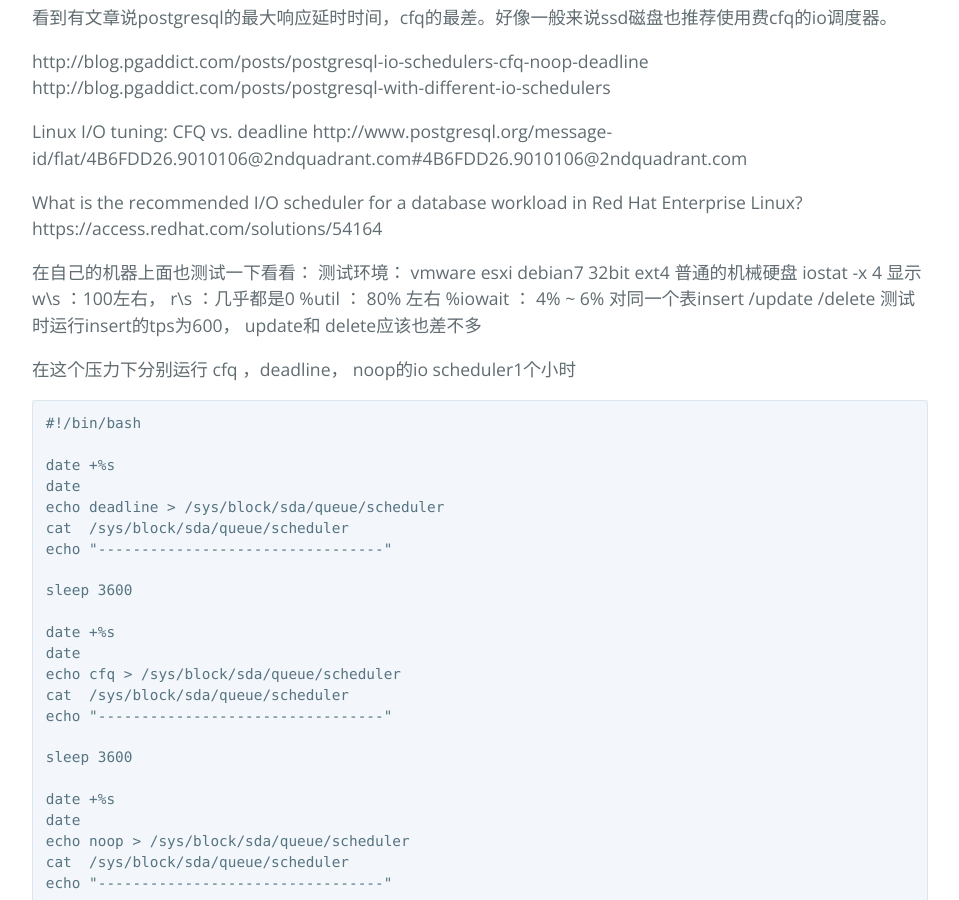
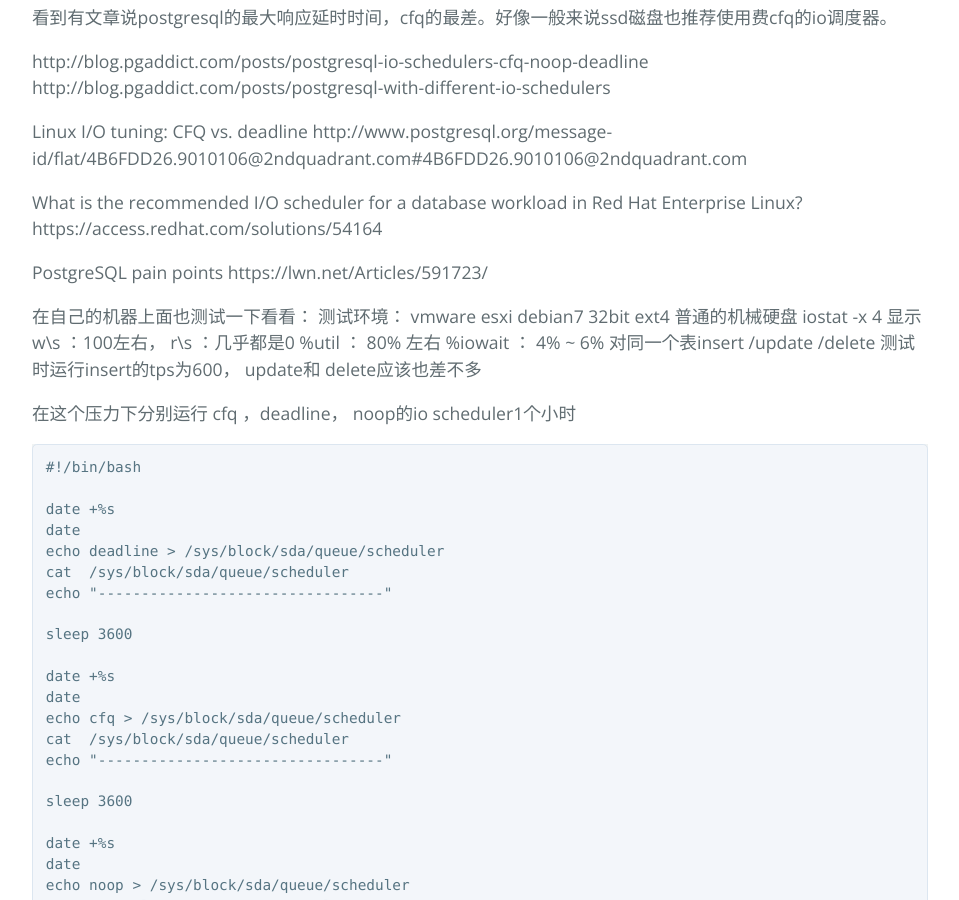
Before and after one commit to gmd20/gmd20.github.io, a Jekyll site: the page built from _posts/2016-01-15-postgresql在不同io scheduler(cfq,noop,deadline)的最大响应延时.markdown, in a window 1280 px wide and 900 px high, scrolled down 610 px. Shown: the whole window, without its empty margins (160-1119 px from the left). Built offline with Jekyll 4.4.1, drawn with Linux system fonts in a browser that asks for light colours; Markdown is read by kramdown in place of the engine named in the settings; comment, search, counter and statistics services are not loaded.

Commit message:
Update 2016-01-15-postgresql在不同io scheduler(cfq,noop,deadline)的最大响应延时.markdown

```diff
--- a/_posts/2016-01-15-postgresql在不同io scheduler(cfq,noop,deadline)的最大响应延时.markdown
+++ b/_posts/2016-01-15-postgresql在不同io scheduler(cfq,noop,deadline)的最大响应延时.markdown
@@ -9,6 +9,8 @@
 What is the recommended I/O scheduler for a database workload in Red Hat Enterprise Linux?
 https://access.redhat.com/solutions/54164
 
+PostgreSQL pain points
+https://lwn.net/Articles/591723/
 
 在自己的机器上面也测试一下看看：
 测试环境：
```
